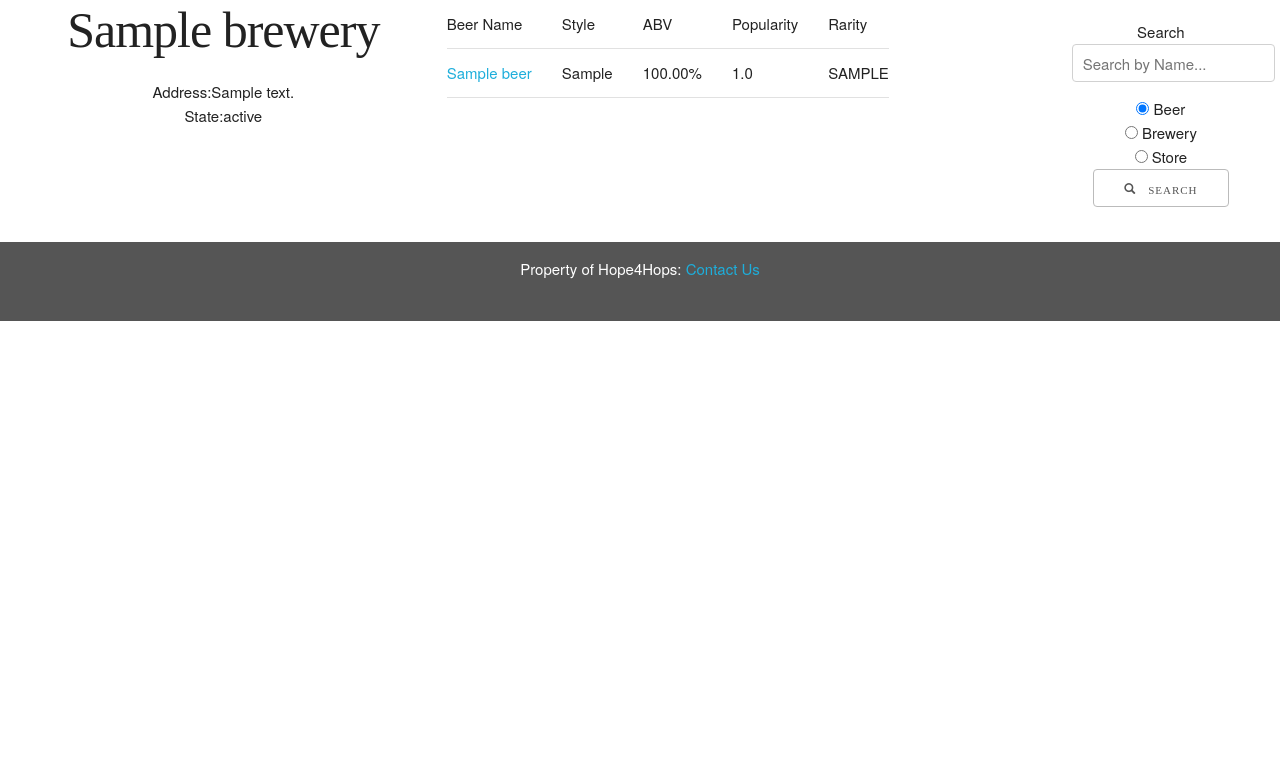
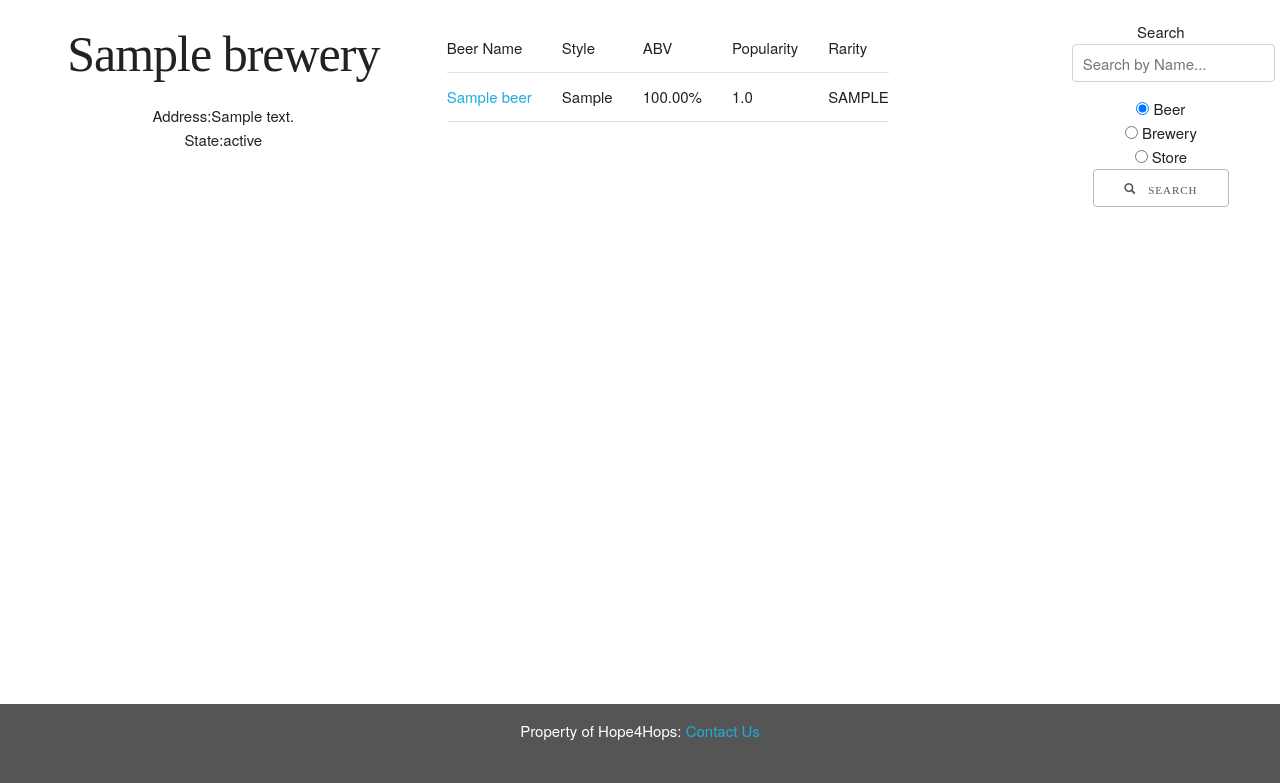
Before and after one commit to mrahman013/Hope4Hops-web-applcation, a Flask app: template hopsapp/templates/breweryprofile.html in a window 1280 px wide. Shown: the part 62-845 px from the top of the page. Before the commit the page ends 383 px from the top, so only its background shows below. Run offline with Flask 2, Linux system fonts and the light colour scheme; the template is opened without the code that fills it: values that come from a table or form of the project are taken from there, others are empty; tables that the repository leaves empty hold one stand-in row (values such as "Sample post"); some libraries are stand-ins or nearby versions; some web fonts are replaced.

Commit message:
Adjustments on beer and brewery pages styling

```diff
--- a/hopsapp/static/css/breweryprofile.css
+++ b/hopsapp/static/css/breweryprofile.css
@@ -1,3 +1,7 @@
+.footer_bot {
+	height: 85vh;
+}
+
 .description{
 	background: #d58601;
 }
--- a/hopsapp/templates/beerprofile.html
+++ b/hopsapp/templates/beerprofile.html
@@ -45,13 +45,13 @@
     <div class="col-sm-6">
 
       <!-- <div class="text-left"> -->
-
+      <br>
       <h1 id="fontbeer">{{beer.name}}</h1>
       <!-- <img src="{{ url_for('static', filename='beer.beer_image') }}" style="width:100%; float:right"> -->
       <!-- <img src="" style="width:100%; float:right"> -->
       <img src="{{beer.beer_image}}"><br>
       <span class = "beer_info">
-
+      <br>
       <p>Brewed By: <a href="/breweryprofile?name={{beer.brewery.name}}">{{beer.brewery.name.upper()}}</a></p>
       <p>Style: {{beer.beer_type.upper()}}</p>
       <p>Alcohol By Volume: {{'%0.2f'| format(beer.abv*100|float)}}%</p>
--- a/hopsapp/templates/breweryprofile.html
+++ b/hopsapp/templates/breweryprofile.html
@@ -31,7 +31,8 @@
        </div>
      </div>
 
-<div class="container-fluid text-center">
+<br>
+<div class="container-fluid text-center footer_bot">
 <div class="row">
 <div class="col-sm-4">
 
```
